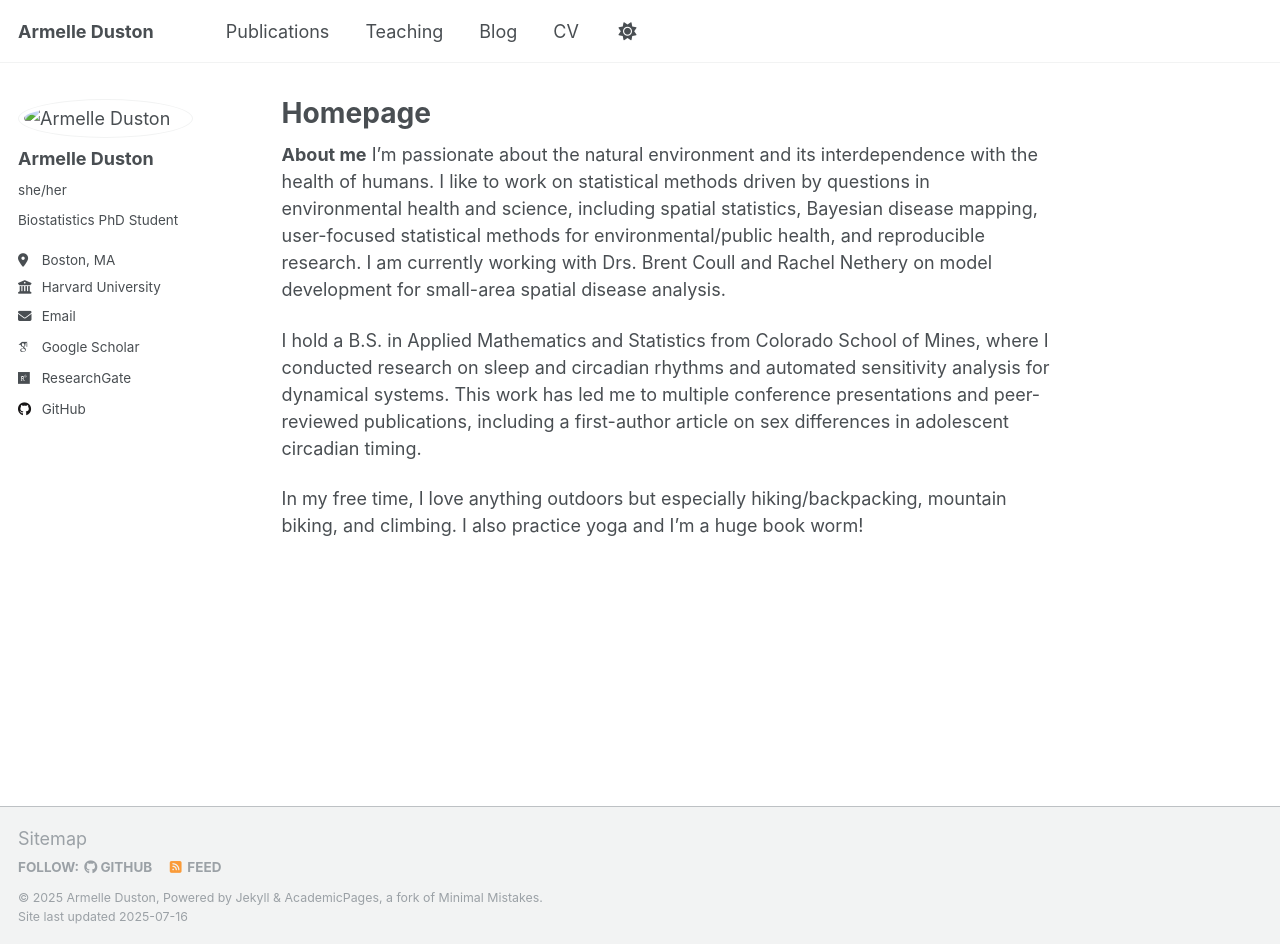
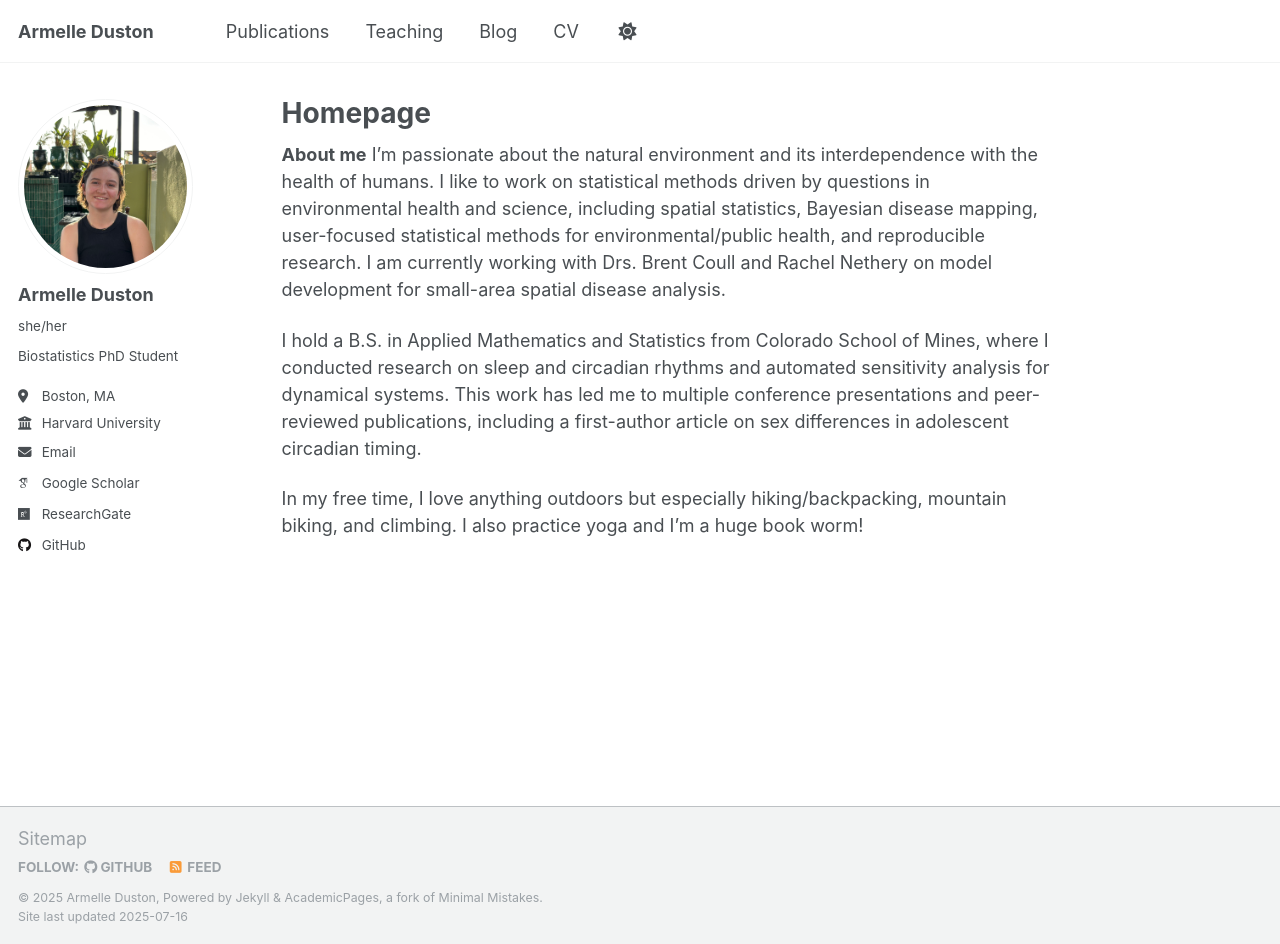
Before and after one commit to armelleduston/armelleduston.github.io, a Jekyll site: the page built from _pages/about.md, in a window 1280 px wide and 944 px high. Built offline with Jekyll 4.4.1, drawn with Linux system fonts in a browser that asks for light colours; some web fonts are replaced; a script that is not in the unit is left out.

Commit message:
fixed headshot

```diff
--- a/_config.yml
+++ b/_config.yml
@@ -22,7 +22,7 @@ repository               : "armelleduston/armelleduston.github.io"
 #               Additional customization can be done by editing /_includes/author-profile.html
 author:
   # Biographic information
-  avatar           : "images/headshot.jpeg"
+  avatar           : "headshot.jpeg"
   name             : "Armelle Duston"
   pronouns         : "she/her"
   bio              : "Biostatistics PhD Student"
```
